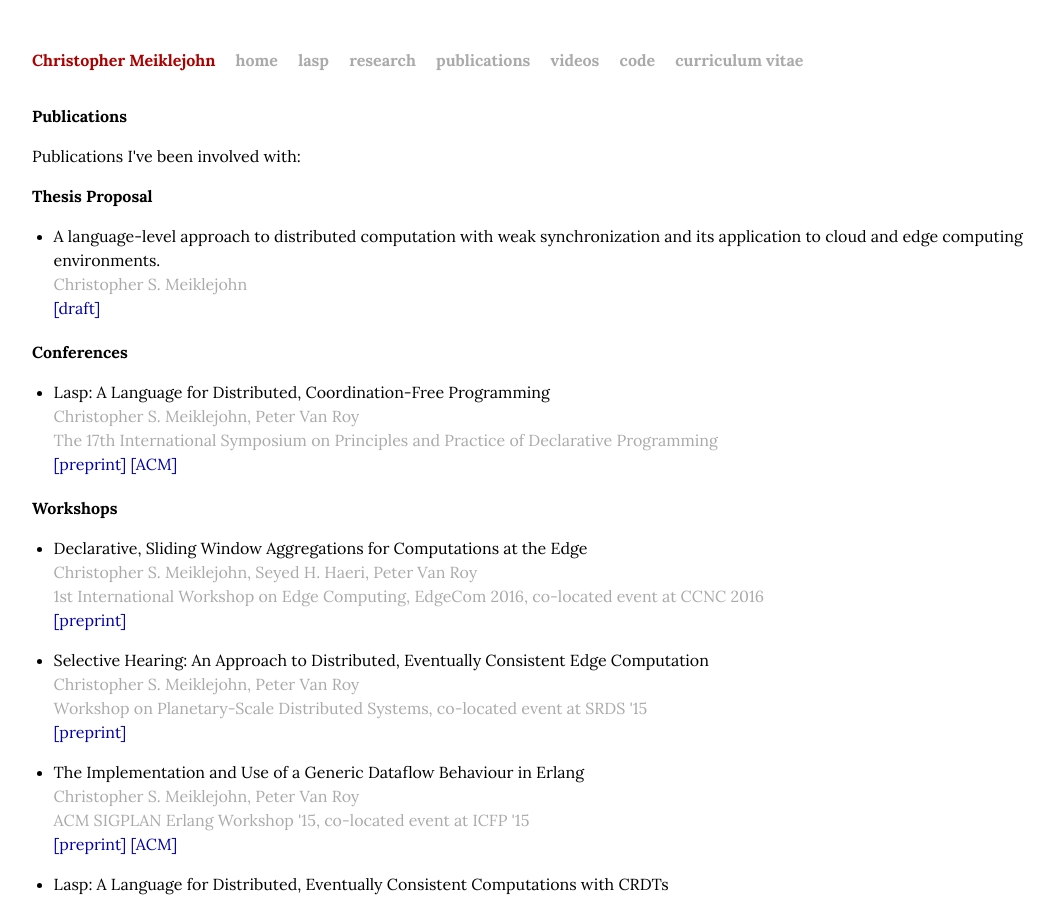
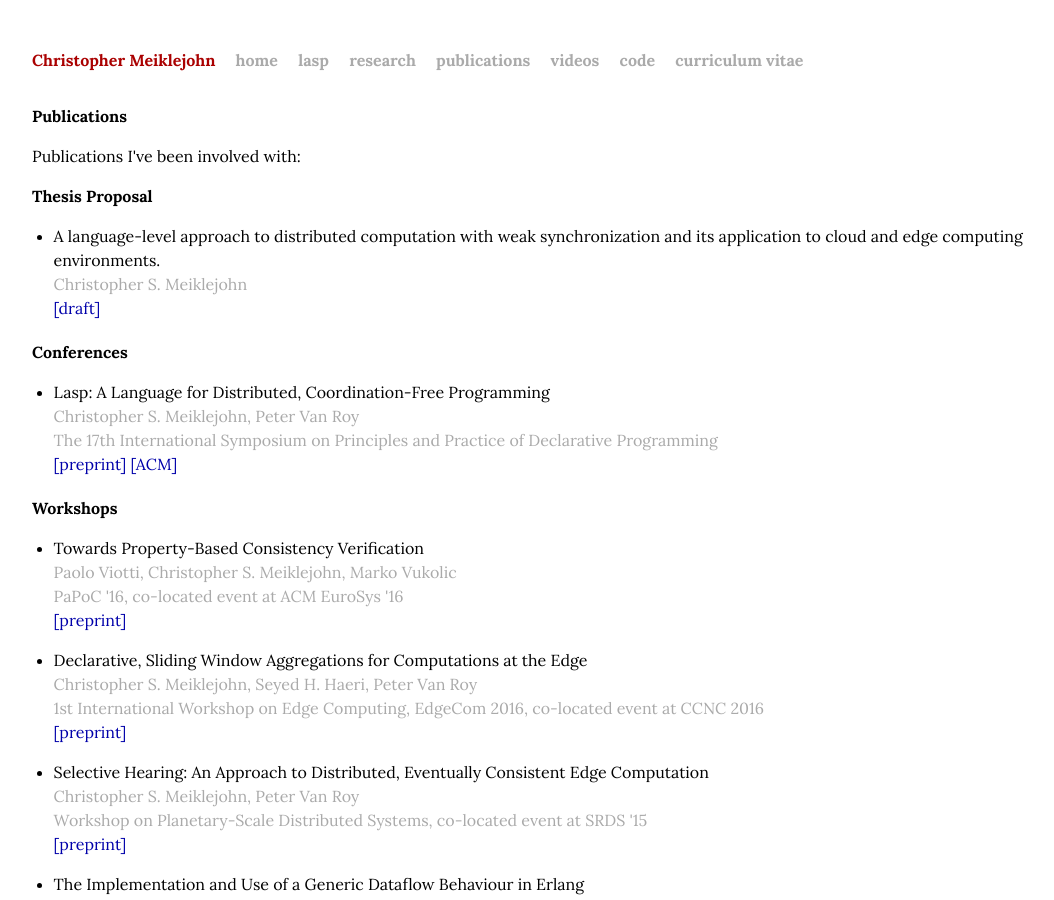
Before and after one commit to cmeiklejohn/cmeiklejohn.github.io, a Jekyll site: the page built from publications.html, in a window 1280 px wide and 900 px high. Shown: the whole window, without its empty margins (88-1142 px from the left). Built offline with Jekyll 4.4.1, drawn with Linux system fonts in a browser that asks for light colours.

Commit message:
Add new workshop paper.

```diff
--- a/publications.html
+++ b/publications.html
@@ -35,6 +35,15 @@ title: Publications
   <h2>Workshops</h2>
   <p></p>
   <ul>
+    <li>
+      <p>
+        Towards Property-Based Consistency Verification
+        <span class="author">Paolo Viotti, Christopher S. Meiklejohn, Marko Vukolic</span>
+        <span class="date">PaPoC '16, co-located event at ACM EuroSys '16</span>
+        <span><a href="http://www.eurecom.fr/en/publication/4874/detail/towards-property-based-consistency-verification">[preprint]</a>
+      </p>
+    </li>
+
     <li>
       <p>
         Declarative, Sliding Window Aggregations for Computations at the Edge
```
